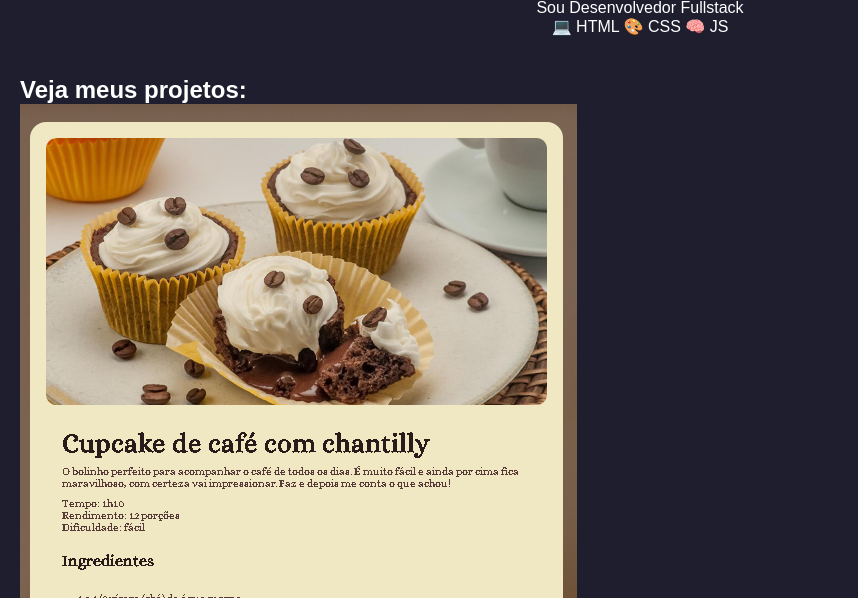
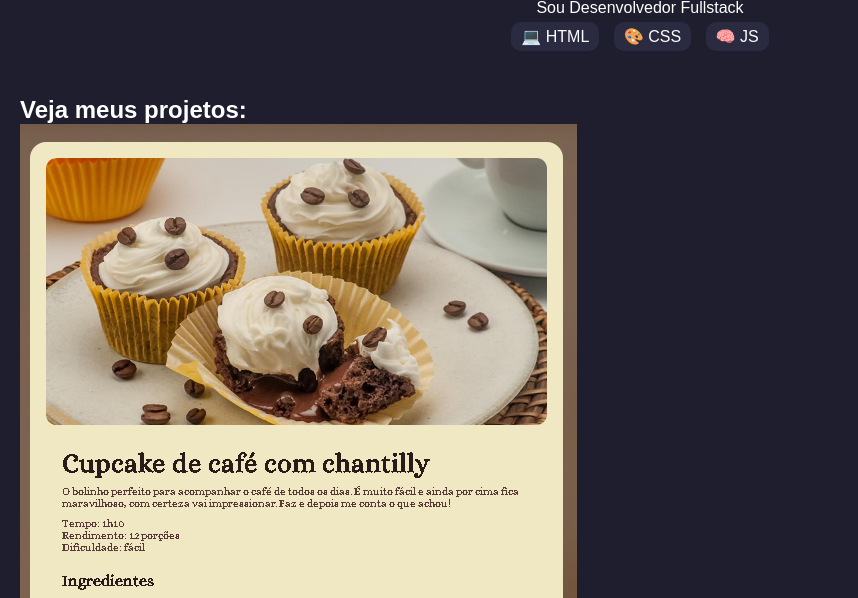
Before and after one commit to jvfaberr/Desafio-portfolio-dev, a plain HTML site: page index.html in a window 1280 px wide. Shown: the part 202-800 px from the top of the page, without its empty margins (0-858 px from the left). Drawn offline with Linux system fonts and the light colour scheme.

Commit message:
aplicando borda e estilo para o destaque do que faço

```diff
--- a/style.css
+++ b/style.css
@@ -33,3 +33,11 @@ body {
 .destaque {
   color: var(--cor-principal);
 }
+
+.tecnologias span {
+  background: var(--cor-card);
+  margin: 5px;
+  padding: 5px 10px;
+  border-radius: 10px;
+  display: inline-block;
+}
```
